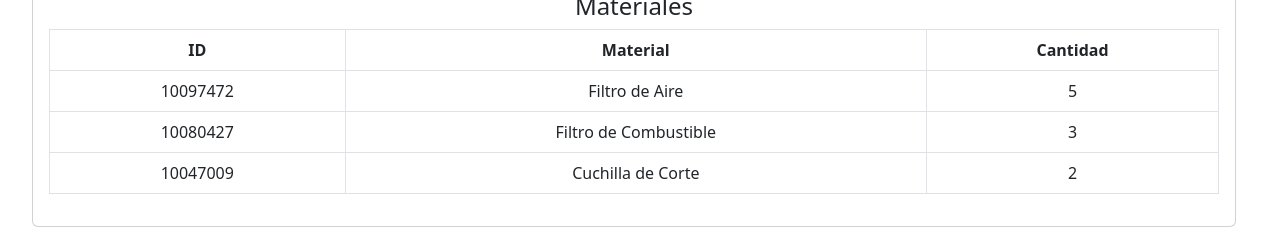
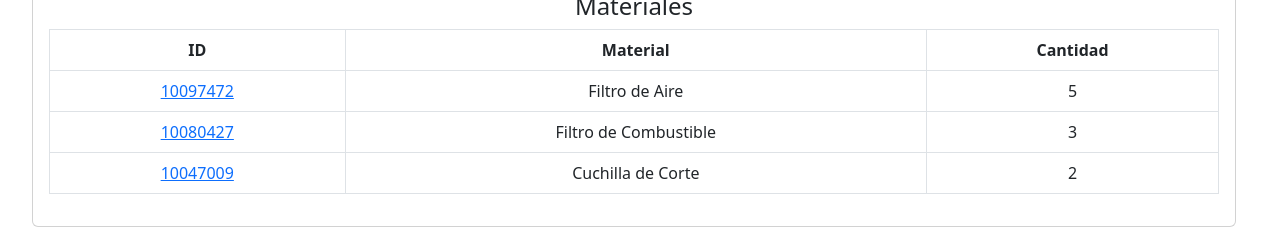
Before and after one commit to cdramirezh/almacenes-pulmon, a React (Create React App) app: page /transfer-postings/23556428 in a window 1280 px wide. Shown: the part 1139-1382 px from the top of the page. Built offline with nearby package versions, Linux system fonts and the light colour scheme.

Commit message:
Implementing material navigation on TransferPostingDetails component

```diff
--- a/src/pages/TransferPostingDetailsPage.jsx
+++ b/src/pages/TransferPostingDetailsPage.jsx
@@ -1,5 +1,5 @@
 import { useEffect, useState } from "react"
-import { useNavigate, useParams } from "react-router-dom"
+import { Link, useNavigate, useParams } from "react-router-dom"
 import Row from "react-bootstrap/Row"
 import Col from "react-bootstrap/Col"
 import Table from "react-bootstrap/Table"
@@ -156,7 +156,9 @@ const TransferPostingDetailsPage = ({ storageLocations, transferPostings }) => {
                                 <tbody>
                                     {data.materials.map((material, idx) => (
                                         <tr key={idx}>
-                                            <td>{material.id}</td>
+                                            <td>
+                                                <Link to={`/master-materials/${material.id}`}>{material.id}</Link>
+                                            </td>
                                             <td>{material.name}</td>
                                             <td>{material.quantity}</td>
                                         </tr>
```
